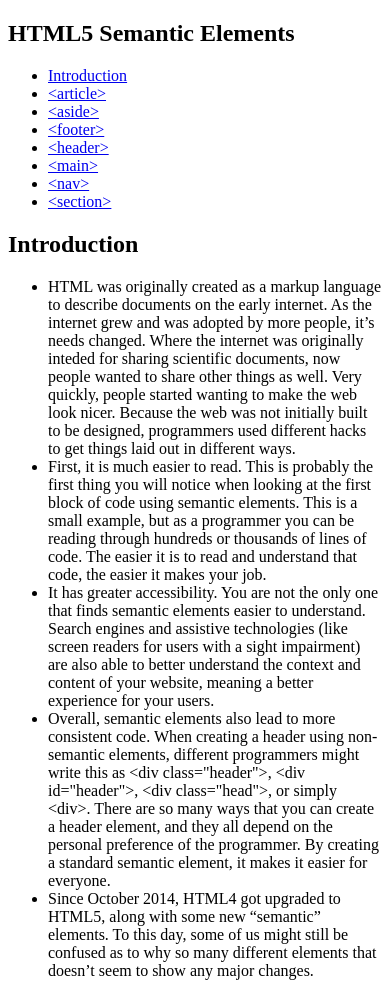
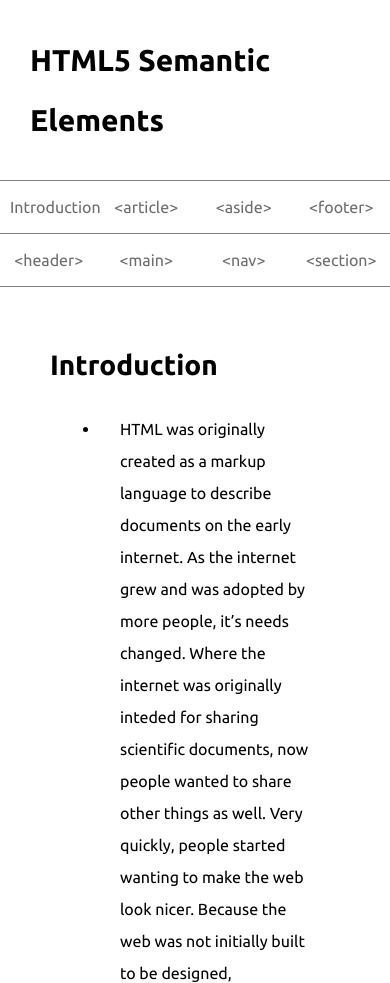
Before and after one commit to DeveLawyer/fcc-technical-documentation, a plain HTML site: page index.html in a window 390 px wide. Shown: the top 983 px of the page. Drawn offline with Linux system fonts and the light colour scheme.

Commit message:
Add styles

```diff
--- a/index.html
+++ b/index.html
@@ -3,6 +3,7 @@
   <head>
     <meta charset="UTF-8" />
     <meta name="viewport" content="width=device-width, initial-scale=1.0" />
+    <link href="https://fonts.googleapis.com/css?family=Ubuntu:400,700&display=swap" rel="stylesheet">
     <link rel="stylesheet" href="style.css">
     <title>Technical Documentation</title>
   </head>
--- a/style.css
+++ b/style.css
@@ -0,0 +1,119 @@
+* {
+  box-sizing: border-box;
+  margin: 0;
+  padding: 0;
+}
+
+body {
+  font-family: "Ubuntu", sans-serif;
+  font-size: 16px;
+  line-height: 2;
+}
+
+.wrapper {
+  display: flex;
+  flex-direction: row;
+}
+
+header h1 {
+  font-size: 28px;
+  font-weight: bold;
+}
+
+/*** Navbar ***/
+#navbar {
+  overflow: auto;
+  position: fixed;
+  max-height: 100vh;
+  width: 20%;
+}
+
+#navbar ul {
+  list-style: none;
+}
+
+#navbar h1 {
+  border-bottom: 1px solid grey;
+  font-size: 30px;
+  padding: 30px;
+  text-align: left;
+}
+
+#navbar li {
+  border-bottom: 1px solid grey;
+  font-size: 20px;
+  padding: 20px;
+}
+
+#navbar li:last-of-type {
+  border-bottom: none;
+}
+
+.nav-link {
+  color: rgb(111, 108, 108);
+  text-decoration: none;
+}
+
+.nav-link:hover {
+  color: green;
+}
+
+/*** Main document ***/
+#main-doc {
+  border-left: 10px green groove;
+  margin-left: 20%;
+  padding: 50px;
+  width: 80%;
+}
+
+#introduction ul {
+  padding-left: 50px;
+}
+
+.main-section {
+  margin-bottom: 30px;
+}
+
+.main-section:last-of-type {
+  margin-bottom: 0;
+}
+
+.main-section p,
+.main-section li {
+  padding: 20px;
+}
+
+/*** Media queries ***/
+@media all and (max-width: 1000px) {
+  .wrapper {
+    flex-direction: column;
+  }
+
+  #navbar {
+    overflow: visible;
+    position: relative;
+    width: 100%;
+  }
+
+  #navbar ul {
+    display: flex;
+    flex-wrap: wrap;
+  }
+
+  #navbar li {
+    font-size: 16px;
+    padding: 10px;
+    text-align: center;
+    width: 25%;
+  }
+
+  #navbar li:last-of-type {
+    border-bottom: 1px solid grey;
+  }
+
+  #main-doc {
+    border-left: none;
+    margin-left: 0;
+    width: 100%;
+  }
+}
```
